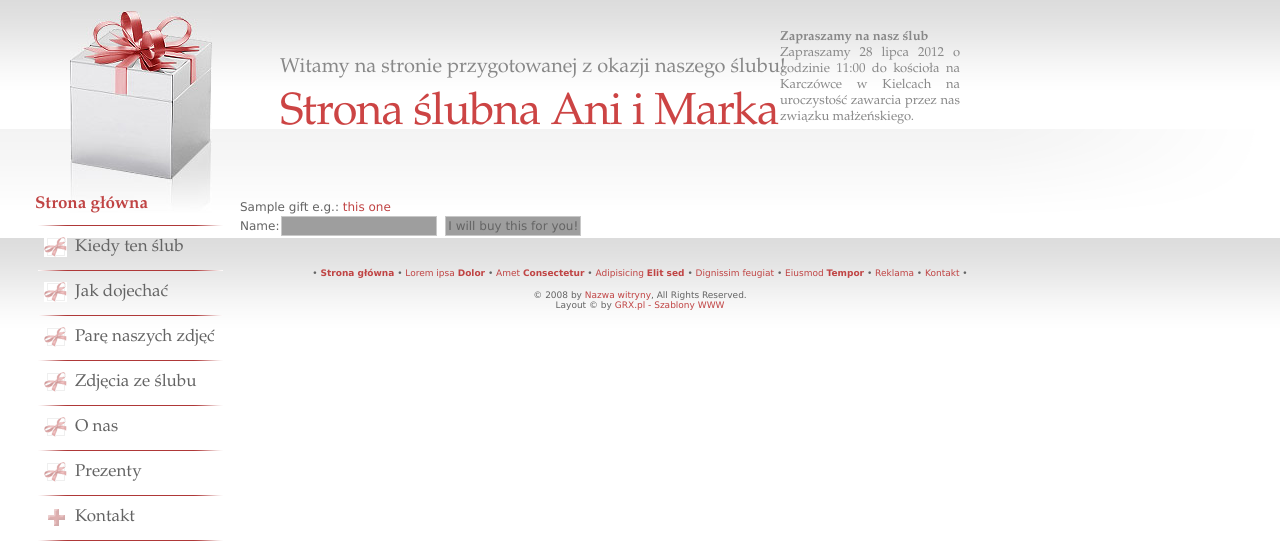
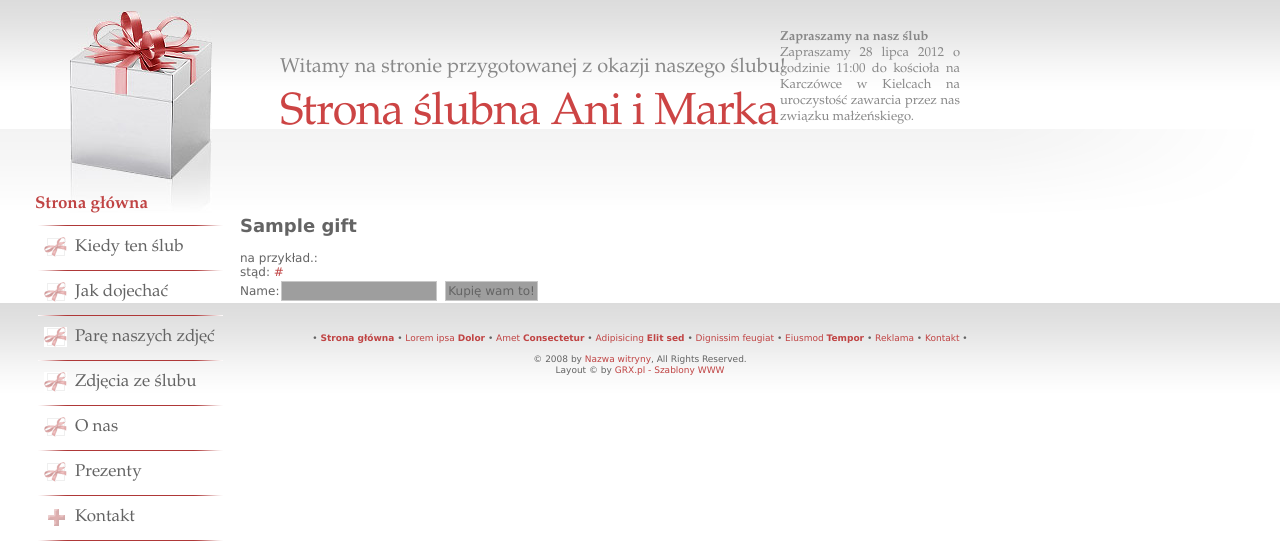
Before and after one commit to marekbrzoska/wedding, a Django app: template gifts/templates/gifts/show.html in a window 1280 px wide. Shown: the top 543 px of the page. Run offline with Django 3.2, Linux system fonts and the light colour scheme; the template is opened without the code that fills it: values that come from a table or form of the project are taken from there, others are empty; tables that the repository leaves empty hold one stand-in row (values such as "Sample post"); grey boxes are pictures that could not be loaded.

Commit message:
poprawki css

```diff
--- a/base/static/style.css
+++ b/base/static/style.css
@@ -86,7 +86,7 @@
 	text-align: justify;
 	}
 
-h4.newstt {
+h3.newstt {
 	display: block;
 	margin: 0;
 	padding: 0;
@@ -271,13 +271,6 @@
 	background: #ffffff;
 	}
 
-/*h3.tytul {*/
-    /*display: block;*/
-    /*margin:0;*/
-    /*padding:0;*/
-    /*text-align: center;*/
-    /*}*/
-
 
 .moja {
 	font-size:12px;
--- a/gifts/templates/gifts/show.html
+++ b/gifts/templates/gifts/show.html
@@ -7,18 +7,19 @@
 
 {% block main %}
 
-    {{ gift.name }}
+<h2>{{ gift.name }}</h2>
     {% for link in gift.links.all %}
-        {% if forloop.counter == 1 %}e.g.:{% endif %}
-        <a href="{{ link.href }}">this one</a>
-        {% if forloop.revcounter0 > 0 %} or {% endif %}
+        {% if forloop.counter == 1 %}na przykład.:{% endif %}
+        <br>
+        {% if forloop.counter > 1 %} lub <br>{% endif %}
+        stąd: <a href="{{ link.href }}">{{ link.href }}</a>
     {% endfor %}
     <br>
     {% if form %}
         <form method='post' action='{% url gift gift.id %}'>
             {% csrf_token %}
             {{ form }}
-            <input type="submit" value="I will buy this for you!">
+            <input type="submit" value="Kupię wam to!">
         </form>
     {% endif %}
 
```
Also changed, not shown: base/templates/home.html (+4 -4 lines).
